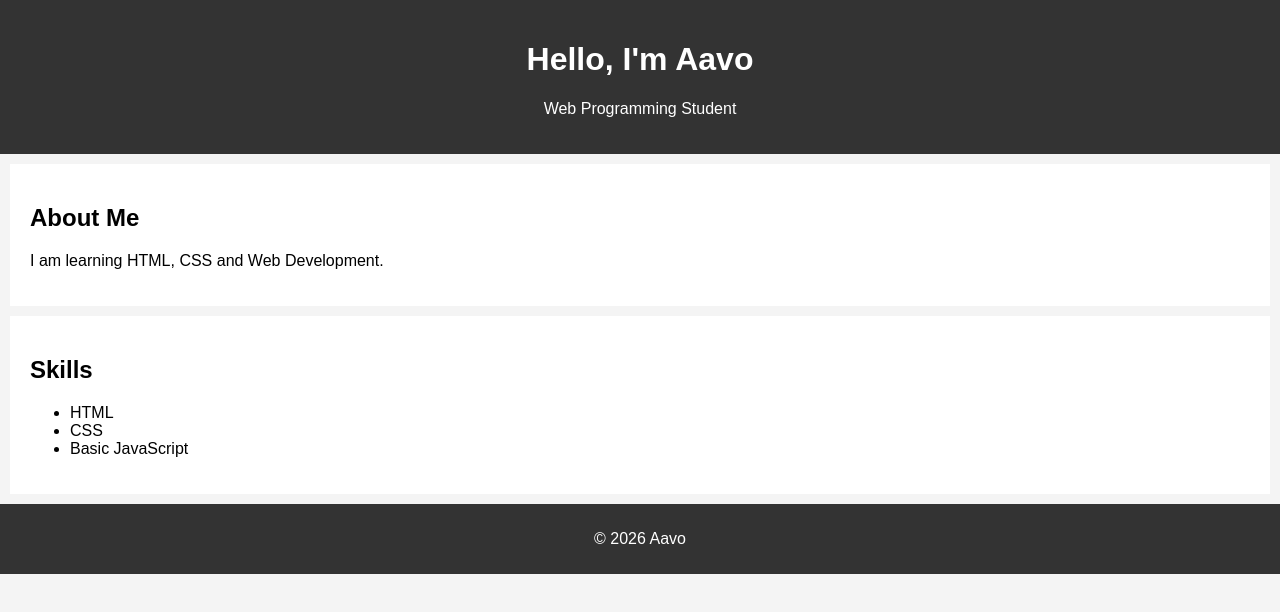
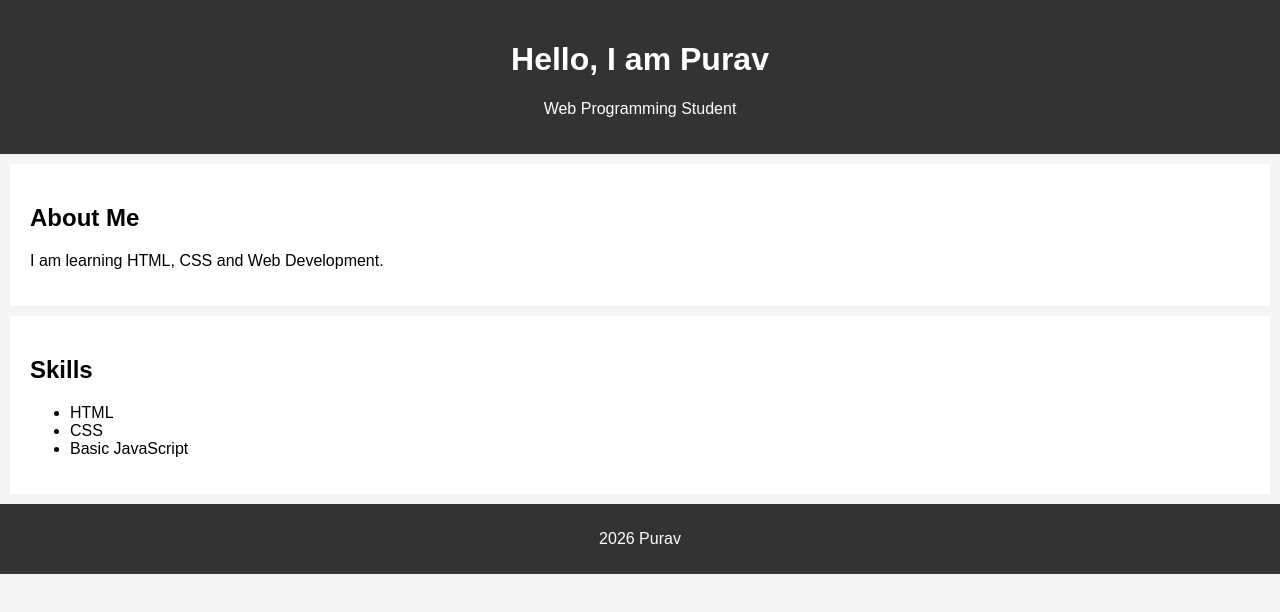
Before and after one commit to puravpatel24/portfolio, a plain HTML site: page index.html in a window 1280 px wide. Drawn offline with Linux system fonts and the light colour scheme.

Commit message:
Update index.html

```diff
--- a/index.html
+++ b/index.html
@@ -3,10 +3,10 @@
 <head>
     <title>My Portfolio</title>
     <link rel="stylesheet" href="style.css">
-</head>
+</head
 <body>
     <header>
-        <h1>Hello, I'm Aavo</h1>
+        <h1>Hello, I am Purav</h1>
         <p>Web Programming Student</p>
     </header>
 
@@ -25,7 +25,7 @@
     </section>
 
     <footer>
-        <p>© 2026 Aavo</p>
+        <p> 2026 Purav</p>
     </footer>
 </body>
 </html>
```
